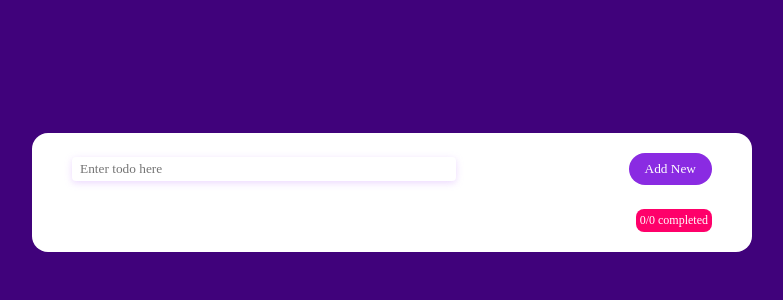
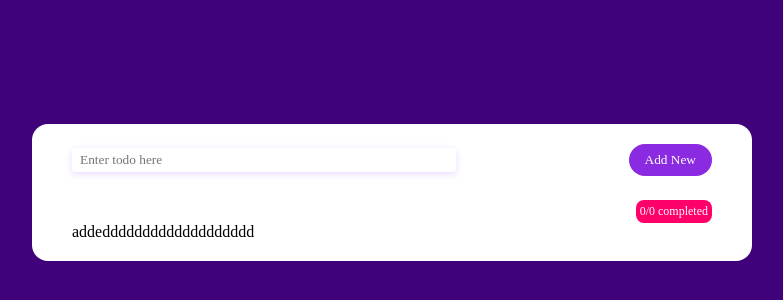
Before and after one commit to codegummy/ToDo, a plain HTML site: page index.html in a window 1280 px wide. Shown: the part 208-508 px from the top of the page, without its empty margins (248-1031 px from the left). Drawn offline with Linux system fonts and the light colour scheme.

Commit message:
done again

```diff
--- a/index.html
+++ b/index.html
@@ -18,7 +18,7 @@
       <p>0/0 completed</p>
     </div>
 
-
+addeddddddddddddddddddd
   </div>
 
   <script src="index.js"></script>
```
